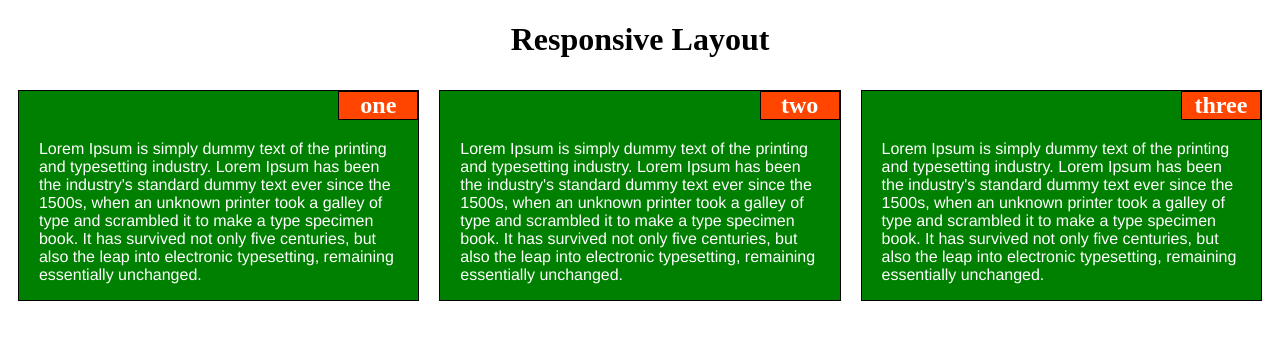
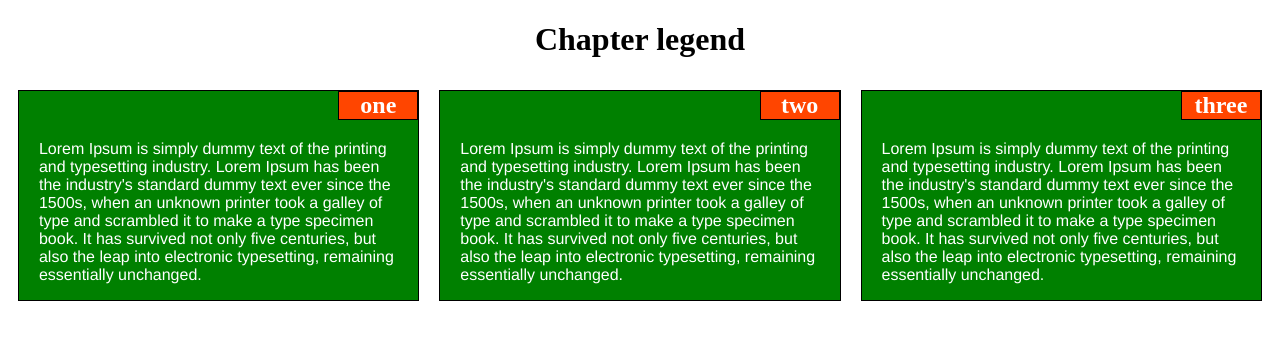
Before and after one commit to damianodev/coursera-jh, a plain HTML site: page module2-solution/index.html in a window 1280 px wide. Drawn offline with Linux system fonts and the light colour scheme.

Commit message:
Update index.html

```diff
--- a/module2-solution/index.html
+++ b/module2-solution/index.html
@@ -6,7 +6,7 @@
 	<meta name="viewport" content="width=device-width, initial-scale=1">
 <head>
 <body>
-	<h1 id="header">Responsive Layout</h1>
+	<h1 id="header">Chapter legend</h1>
 
 <div class="row">
   <div class="col-lg-1 col-md-1">
```
